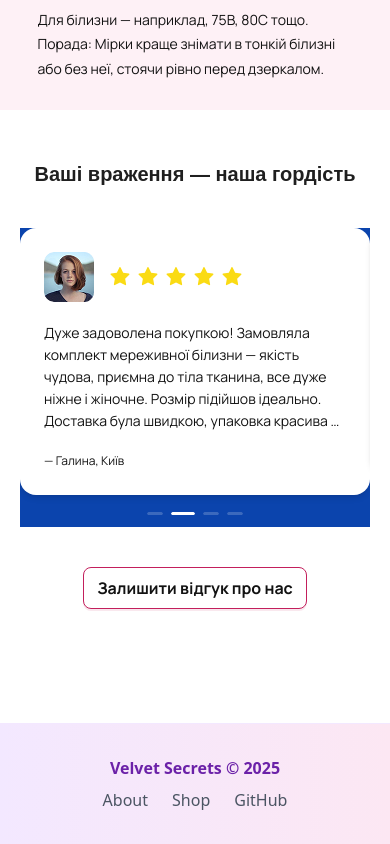
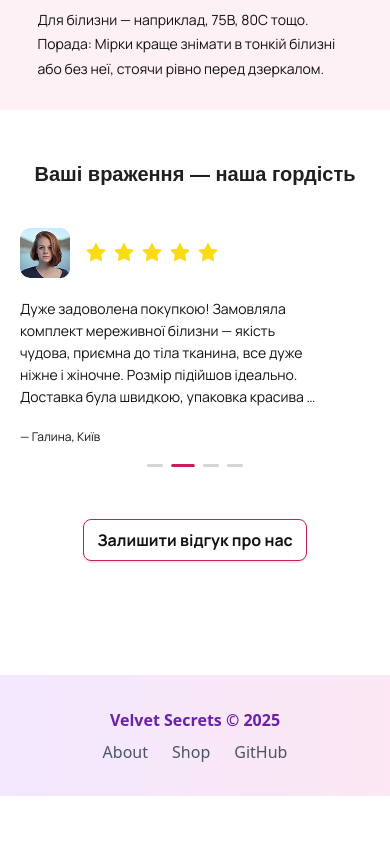
Before and after one commit to Den-web/Velvet.Secrets-online-shop, a React (Vite) app: page /shop in a window 390 px wide. Shown: the part 5055-5899 px from the top of the page. After the commit the page ends 5851 px from the top, so only its background shows below. Built offline with nearby package versions, Linux system fonts and the light colour scheme.

Commit message:
added carousel markup and carousel dot styles to css

```diff
--- a/src/components/molecules/Feedbacks.tsx
+++ b/src/components/molecules/Feedbacks.tsx
@@ -9,15 +9,38 @@ const { useBreakpoint } = Grid;
 
 export const Feedbacks: React.FC = () => {
   const screens = useBreakpoint();
-
-  // Кількість карток на екрані залежно від брейкпоінтів
   const slidesToShow = screens.lg ? 4 : screens.md ? 2 : 1;
   const showDots = !screens.lg;
   const { feedbacksTitleLevel } = useTitleLevels();
 
+  const feedbackSlides = feedbacksData.list.map((item) => (
+    <div key={item.id}>
+      <div className="flex flex-col text-left h-full mb-8 mr-12">
+        <div className="flex items-center mb-5">
+          <Image
+            src={item.avatar}
+            alt={item.name}
+            className="w-14 h-14 rounded-[10px] object-cover pr-4"
+          />
+          <Rate value={item.rate} />
+        </div>
+
+        <Text
+          className="text-grey6 line-clamp-5
+                     font-manrope font-regular text-[14px] md:text-[16px] lg:text-[14px] mb-5"
+        >
+          {item.text}
+        </Text>
+
+        <Text className="font-regular text-grey6 font-manrope text-[12px] md:text-[14px] lg:text-[14px]">
+          {`— ${item.name}, ${item.city}`}
+        </Text>
+      </div>
+    </div>
+  ));
+
   return (
     <div className="text-center max-w-[1920px] mx-auto px-[20px] md:px-[30px] lg:px-0">
-      {/* Заголовок */}
       <Title
         level={feedbacksTitleLevel}
         className="text-grey6 font-moserat mb-10"
@@ -25,56 +48,25 @@ export const Feedbacks: React.FC = () => {
         {feedbacksData.title}
       </Title>
 
-      {/* Карусель */}
       <Carousel
-        autoplay
-        dots={showDots}
+        autoplay={true}
+        dots={showDots ? { className: 'custom-dots-carousel' } : false}
         slidesToShow={slidesToShow}
-        className="leading 40 text-center bg-[#0b44ad] my-10"
+        className="text-center my-10"
       >
-        {feedbacksData.list.map((item) => (
-          <div key={item.id}>
-            <div className="flex flex-col text-left p-6 shadow-md rounded-2xl bg-white h-full mb-8">
-              {/* MX-3відступи між картками*/}
-              {/* Аватар + Рейтинг */}
-              <div className="flex items-center mb-5 ">
-                <Image
-                  src={item.avatar}
-                  alt={item.name}
-                  className="w-14 h-14 rounded-[10px] object-cover pr-4 "
-                />
-
-                <Rate value={item.rate} />
-              </div>
-              {/* Текст відгуку */}
-              <Text
-                className="text-grey6 line-clamp-5
-              font-manrope font-regular text-[14px] md:text-[16px] lg:text-[14px] mb-5
-              "
-              >
-                {item.text}
-              </Text>
-              {/* Ім’я */}
-              <Text className="font-regular text-grey6 font-manrope text-[12px] md:text-[14px] lg:text-[14px]">
-                {`— ${item.name}, ${item.city}`}
-              </Text>
-            </div>
-          </div>
-        ))}
+        {feedbackSlides}
       </Carousel>
 
-      {/* Кнопка */}
       <div className="mt-10">
         <Button
           type="primary"
           size="large"
-          className=" custom-btn-feedbacks
-        bg-white text-grey6 font-manrope font-bold
-        px-[26px] py-[14px]
-        text-[16px] w-[224px] h-[42px]
-        md:text-[16px] md:w-[248px] md:h-[44px]
-        lg:text-[20px] lg:w-[297px] lg:h-[48px]
-         "
+          className="custom-btn-feedbacks
+                     bg-white text-grey6 font-manrope font-bold
+                     px-[26px] py-[14px]
+                     text-[16px] w-[224px] h-[42px]
+                     md:text-[16px] md:w-[248px] md:h-[44px]
+                     lg:text-[20px] lg:w-[297px] lg:h-[48px]"
         >
           {feedbacksData.buttonText}
         </Button>
--- a/src/index.css
+++ b/src/index.css
@@ -64,3 +64,11 @@ body {
   background-color: #c31f5c !important;
   color: #ffffff !important;
 }
+
+.custom-dots-carousel li  {
+  background-color: #cccccc !important;
+}
+
+.custom-dots-carousel li.slick-active::after {
+  background-color: #c31f5c !important;
+}
```
